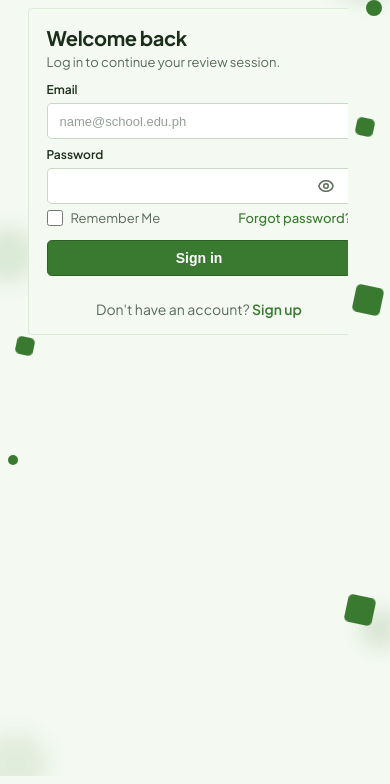
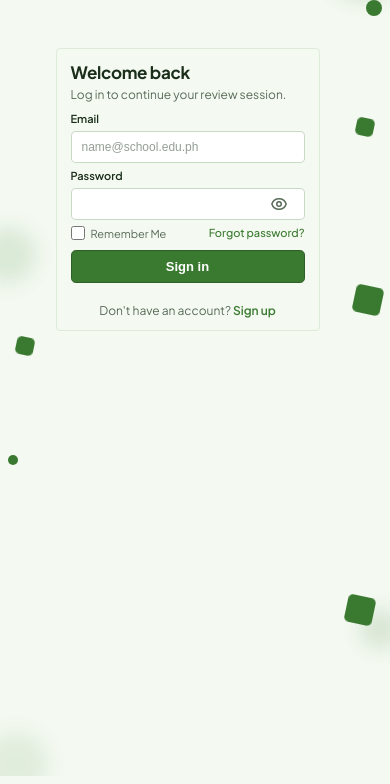
Before and after one commit to RusselJae/ExamiQ-, a Django app: page /accounts/login/ in a window 390 px wide. Shown: the part 68-852 px from the top of the page. Run offline with Django 5.2, Linux system fonts and the light colour scheme.

Commit message:
Center Login

```diff
--- a/static/css/landing.css
+++ b/static/css/landing.css
@@ -1324,4 +1324,90 @@ html:has(body.auth-page) {
     .landing-logo__tagline {
         display: none;
     }
+
+    .auth-page__main:has(.auth-page__card:not(.auth-page__card--signup)) {
+        justify-content: flex-start;
+        padding-top: 3rem;
+    }
+
+    .auth-page__column:has(.auth-page__card:not(.auth-page__card--signup)) {
+        width: min(16.5rem, 100%);
+        max-width: 16.5rem;
+        overflow-x: hidden;
+        box-sizing: border-box;
+        scrollbar-gutter: auto;
+    }
+
+    .auth-page__card:not(.auth-page__card--signup) {
+        padding: 0.75rem 0.875rem;
+        box-sizing: border-box;
+        min-width: 0;
+    }
+
+    .auth-page__card:not(.auth-page__card--signup) .auth-page__heading {
+        font-size: 1.0625rem;
+    }
+
+    .auth-page__card:not(.auth-page__card--signup) .auth-page__subheading {
+        font-size: 0.75rem;
+        margin-bottom: 0.625rem;
+    }
+
+    .auth-page__card:not(.auth-page__card--signup) .auth-form {
+        gap: 0.375rem;
+        min-width: 0;
+    }
+
+    .auth-page__card:not(.auth-page__card--signup) .auth-field {
+        min-width: 0;
+    }
+
+    .auth-page__card:not(.auth-page__card--signup) .auth-field__input,
+    .auth-page__card:not(.auth-page__card--signup) .auth-field__input--password,
+    .auth-page__card:not(.auth-page__card--signup) select.auth-field__input {
+        padding: 0.4375rem 0.625rem;
+        font-size: 0.75rem;
+        min-height: 2rem;
+    }
+
+    .auth-page__card:not(.auth-page__card--signup) .auth-field__label {
+        font-size: 0.6875rem;
+    }
+
+    .auth-page__card:not(.auth-page__card--signup) .auth-form-actions {
+        gap: 0.375rem;
+        margin-top: 0;
+    }
+
+    .auth-page__card:not(.auth-page__card--signup) .auth-checkbox {
+        font-size: 0.6875rem;
+        gap: 0.375rem;
+        min-width: 0;
+    }
+
+    .auth-page__card:not(.auth-page__card--signup) .auth-checkbox input[type="checkbox"] {
+        width: 0.875rem;
+        height: 0.875rem;
+        min-width: 0.875rem;
+        min-height: 0.875rem;
+    }
+
+    .auth-page__card:not(.auth-page__card--signup) .auth-form-actions__link {
+        font-size: 0.6875rem;
+        white-space: normal;
+        text-align: right;
+        line-height: 1.3;
+    }
+
+    .auth-page__card:not(.auth-page__card--signup) .auth-btn-submit {
+        padding: 0.5rem 0.75rem;
+        font-size: 0.8125rem;
+        margin-top: 0.25rem;
+    }
+
+    .auth-page__card:not(.auth-page__card--signup) .auth-page__footer {
+        font-size: 0.75rem;
+        margin-top: 0.625rem;
+        padding-top: 0.625rem;
+    }
 }
```
